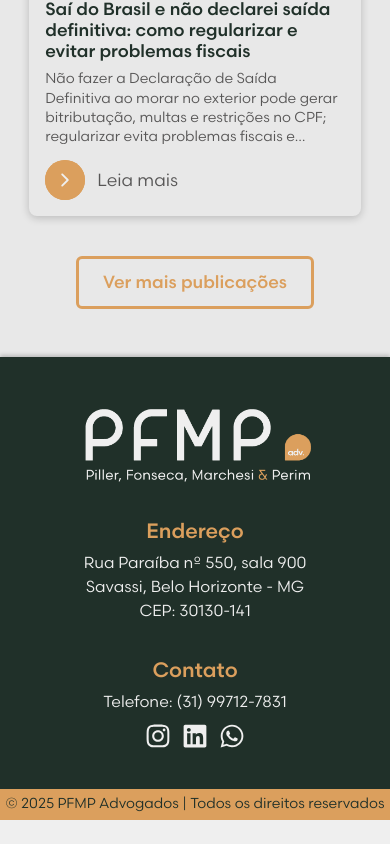
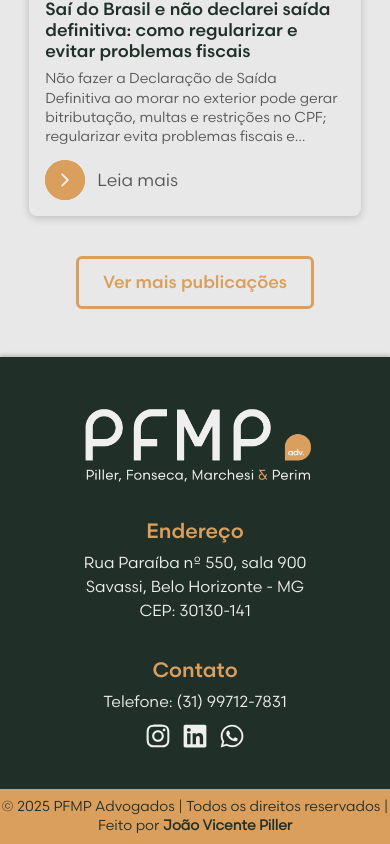
Before and after one commit to joaopiller/PFMP, a React (Vite) app: page / in a window 390 px wide. Shown: the part 5993-6837 px from the top of the page. Before the commit the page ends 6813 px from the top, so only its background shows below. Built offline with nearby package versions, Linux system fonts and the light colour scheme.

Commit message:
feat: footer bottom link

```diff
--- a/src/components/Footer/index.jsx
+++ b/src/components/Footer/index.jsx
@@ -42,7 +42,16 @@ export default function Footer() {
           </div>
         </div>
         <div className={styles.footerBottom}>
-          <p>© 2025 PFMP Advogados | Todos os direitos reservados</p>
+          <p>
+            © 2025 PFMP Advogados | Todos os direitos reservados | Feito por{" "}
+            <a
+              style={{ fontWeight: "bold", cursor: "pointer", color: "#203029", textDecoration: "none" }}
+              target="_blank"
+              href="https://www.linkedin.com/in/joaopiller/"
+            >
+              João Vicente Piller
+            </a>
+          </p>
         </div>
       </footer>
     );
--- a/src/components/Footer/styles.module.css
+++ b/src/components/Footer/styles.module.css
@@ -76,4 +76,15 @@
     .socialMedia {
         justify-content: center;
     }
+
+    .footerBottom a {
+        font-weight: bold;
+        cursor: pointer;
+        color: #203029;
+        text-decoration: none;
+    }
+
+    .footerBottom {
+        line-height: 1.2rem;
+    }
 }
```
